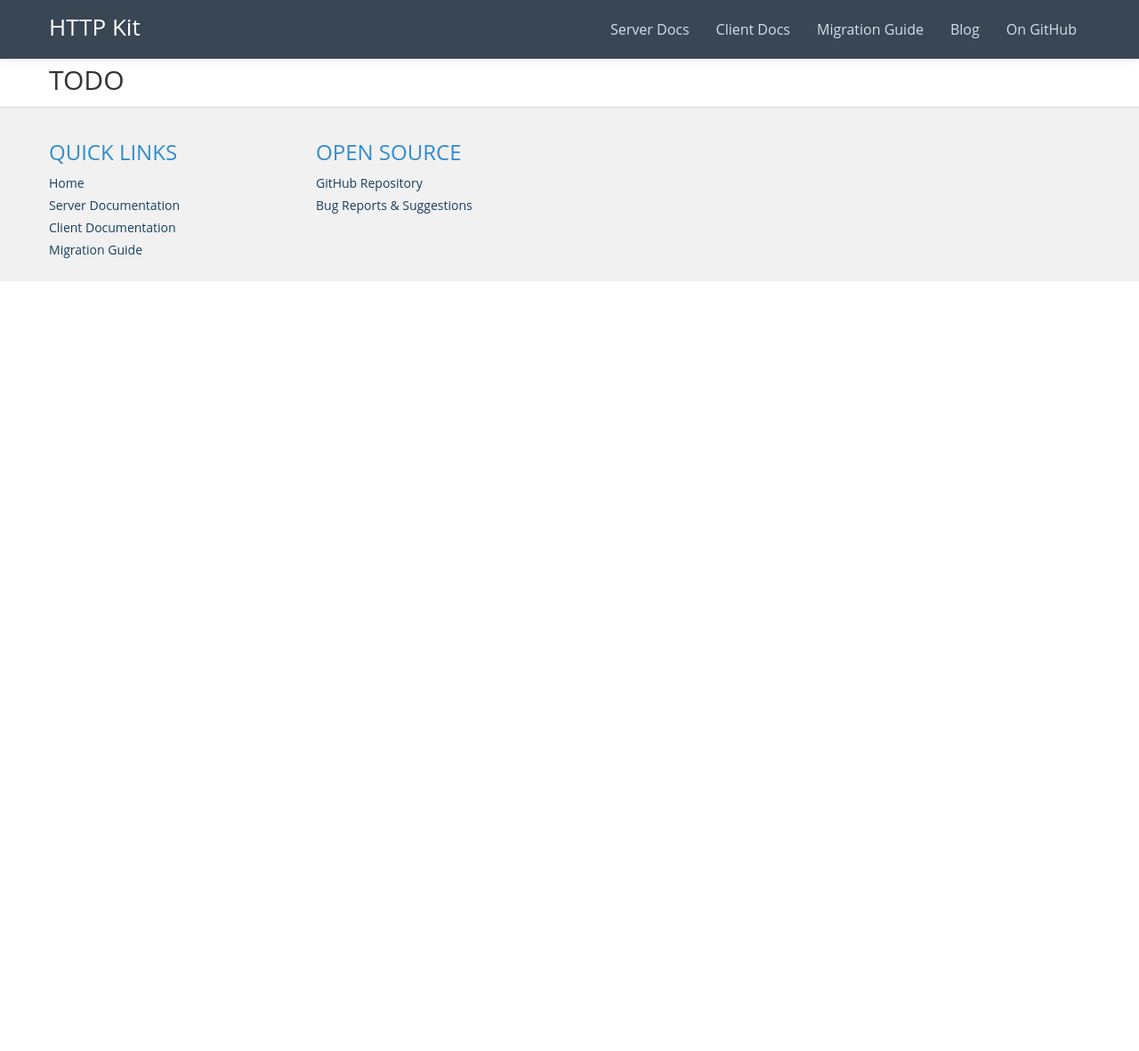
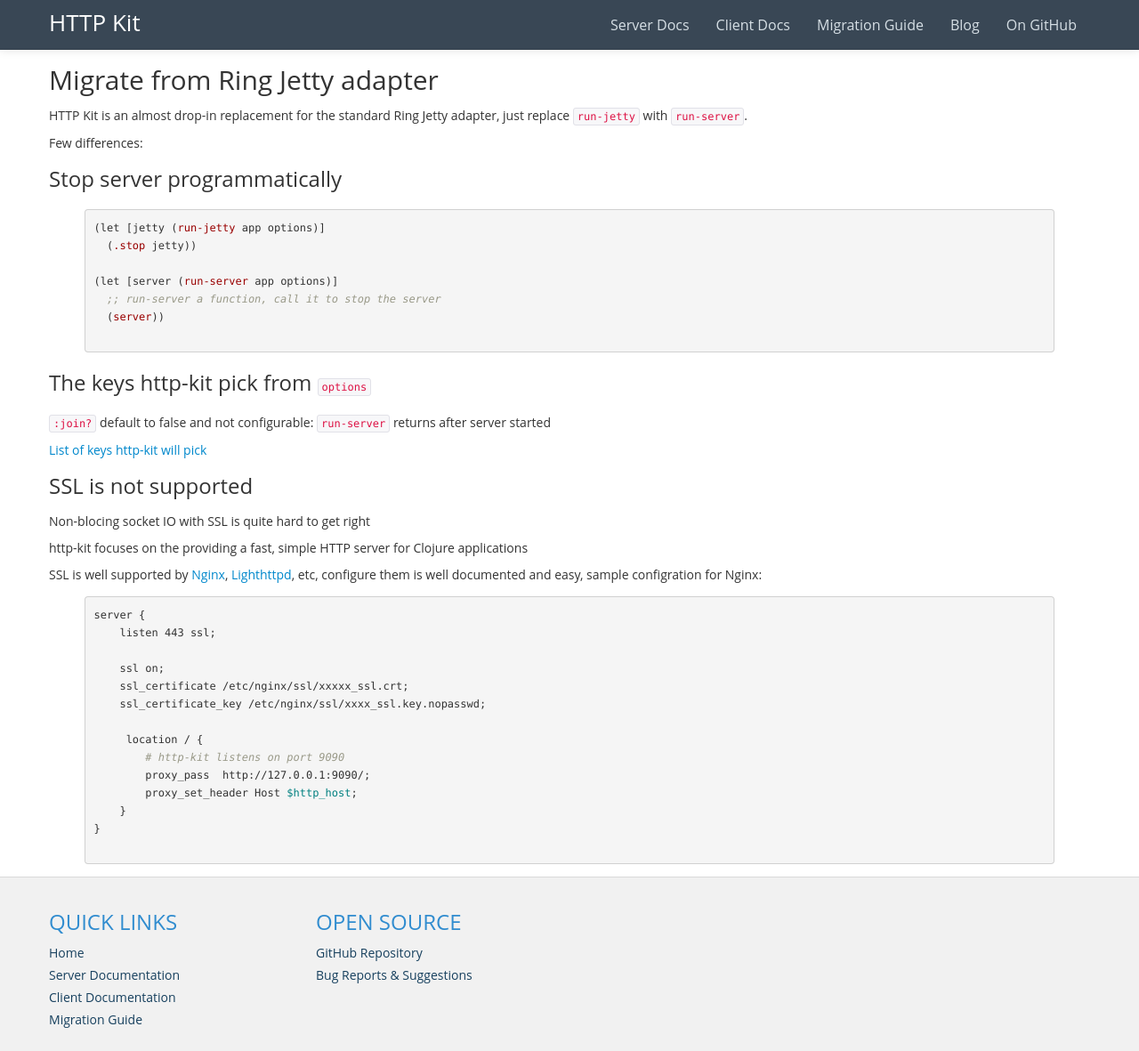
Before and after one commit to http-kit/http-kit.github.com, a Jekyll site: the page built from migration.html, in a window 1280 px wide and 1181 px high. Shown: the whole window at 89% size. Built offline with Jekyll 4.4.1, drawn with Linux system fonts in a browser that asks for light colours; nearby versions of some CDN libraries; library files that are not in the unit come from our copies.

Commit message:
finish migration.html; encourage reverse proxy deployment

```diff
--- a/css/base.css
+++ b/css/base.css
@@ -75,7 +75,7 @@ strong {
 	-moz-box-shadow: 0 1px 2px rgba(0, 0, 0, 0.5);
 	box-shadow: 0 1px 2px rgba(0, 0, 0, 0.5);
     filter: none;
-    padding: 10px 0;
+    padding: 5px 0;
 }
 .navbar .brand {
     font-size: 26px;
--- a/index.html
+++ b/index.html
@@ -91,7 +91,7 @@ title: Home
           <h2>Sync or Async</h2>
           <p>
             Synchronous is simple. Asynchronous is fast &amp; flexible. With
-            HTTP Kit you get the best of both with a simple API that let's you
+            HTTP Kit you get the best of both with a <a href="client.html">simple API</a> that let's you
             mix &amp; match to best fit your use case.
           </p>
         </div>
--- a/migration.html
+++ b/migration.html
@@ -4,5 +4,49 @@ title: Migration from Jetty
 ---
 
 <div class="container">
-  <h2>TODO</h2>
+  <h2>Migrate from Ring Jetty adapter</h2>
+  <p>
+    HTTP Kit is an almost drop-in
+    replacement for the standard Ring Jetty adapter,
+    just replace <code>run-jetty</code> with <code>run-server</code>.
+  </p>
+  <p>Few differences:</p>
+
+  <h3>Stop server programmatically</h3>
+  {% highlight clojure %}
+(let [jetty (run-jetty app options)]
+  (.stop jetty))
+
+(let [server (run-server app options)]
+  ;; run-server a function, call it to stop the server
+  (server))
+  {% endhighlight %}
+  <h3>The keys http-kit pick from <code>options</code></h3>
+  <p>
+    <code>:join?</code> default to false and not configurable: <code>run-server</code> returns after server started
+  </p>
+  <p><a href="server.html#options">List of keys http-kit will pick</a></p>
+  <h3>SSL is not supported</h3>
+  <p>Non-blocing socket IO with SSL is quite hard to get right</p>
+  <p>http-kit focuses on the providing a fast, simple HTTP server for Clojure applications</p>
+  <p>SSL is well supported by <a href="http://wiki.nginx.org/HttpSslModule">Nginx</a>,
+    <a href="http://redmine.lighttpd.net/projects/1/wiki/Docs_SSL">Lighthttpd</a>, etc, configure them is well documented and easy,
+    sample configration for Nginx: </p>
+
+  {% highlight sh %}
+server {
+    listen 443 ssl;
+
+    ssl on;
+    ssl_certificate /etc/nginx/ssl/xxxxx_ssl.crt;
+    ssl_certificate_key /etc/nginx/ssl/xxxx_ssl.key.nopasswd;
+
+     location / {
+        # http-kit listens on port 9090
+        proxy_pass  http://127.0.0.1:9090/;
+        proxy_set_header Host $http_host;
+    }
+}
+  {% endhighlight %}
+  </p>
 </div>
```
Also changed, not shown: client.html (+9 -8 lines), server.html (+32 -5 lines).
